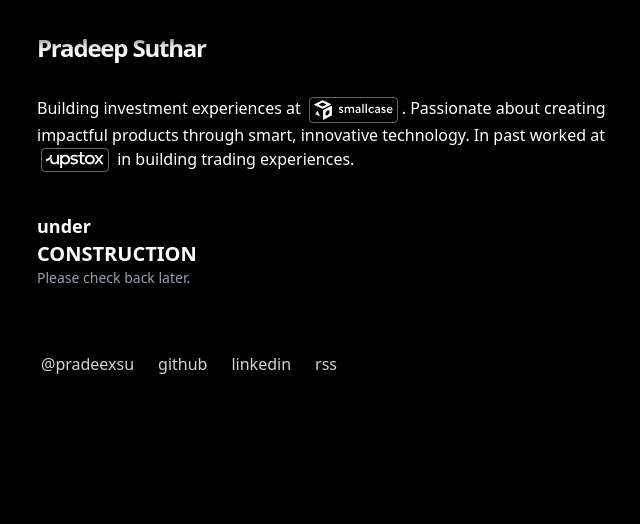
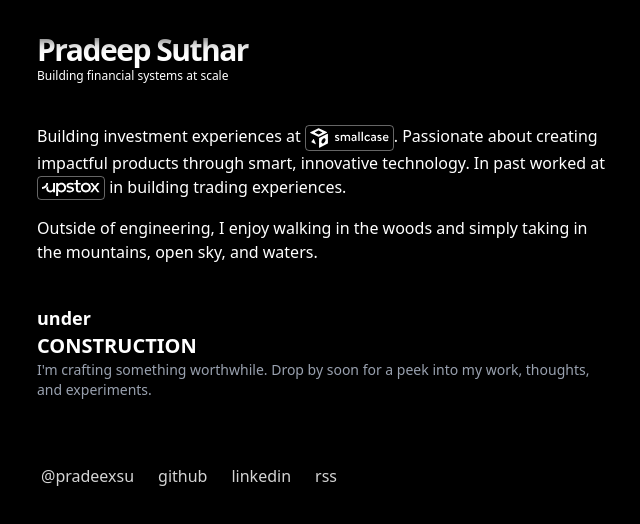
Before and after one commit to pradeexsu/pradee.dev, a Next.js app: page / in a window 1280 px wide. Shown: the top 524 px of the page, without its empty margins (315-955 px from the left). Built offline with nearby package versions, Linux system fonts and the light colour scheme.

Commit message:
fix: update Construction component message and adjust Page layout for improved readability

```diff
--- a/app/components/construction.tsx
+++ b/app/components/construction.tsx
@@ -6,7 +6,7 @@ function Construction() {
       <div className="lowercase font-bold text-lg">under</div>
       <div className="uppercase font-extrabold text-xl">Construction </div>
       <div className="text-sm text-gray-500 dark:text-gray-400">
-        Please check back later.
+        I'm crafting something worthwhile. Drop by soon for a peek into my work, thoughts, and experiments.
       </div>
     </div>
   );
--- a/app/components/icon-badge.tsx
+++ b/app/components/icon-badge.tsx
@@ -16,7 +16,7 @@ function IconBadge({
       target="_blank"
       rel="noreferrer"
       className={cx(
-        'mx-1 px-1 py-0.5 border-[.5px] border-black/40 dark:border-white/40 rounded inline-block align-middle',
+        'px-1 py-0.5 border-[.5px] border-black/40 dark:border-white/40 rounded inline-block align-middle',
         className,
       )}
     >
--- a/app/page.tsx
+++ b/app/page.tsx
@@ -25,12 +25,16 @@ export default function Page() {
   return (
     <section>
       <h1
-        className="mb-8 text-2xl font-semibold tracking-tighter animate-intro heading"
+        className="text-3xl font-semibold tracking-tighter animate-intro heading"
         onDoubleClick={toggleTheme}
       >
         Pradeep Suthar
       </h1>
-      <p className="mb-4 animate-intro dark:text-white ">
+      <div className="text-xs font-light animate-intro">
+        Building financial systems at scale
+      </div>
+
+      <p className="mt-10 my-4 animate-intro dark:text-white ">
         {info.description.injectMany({
           '@smallcase': () => (
             <IconBadge href="https://smallcase.com">
@@ -44,6 +48,11 @@ export default function Page() {
           ),
         })}
       </p>
+
+      <p className="my-4 animate-intro dark:text-white ">
+        Outside of engineering, I enjoy walking in the woods and simply taking
+        in the mountains, open sky, and waters.
+      </p>
       <div className="my-8 animate-intro">
         {/* <BlogPosts /> */}
         <Construction />
```
